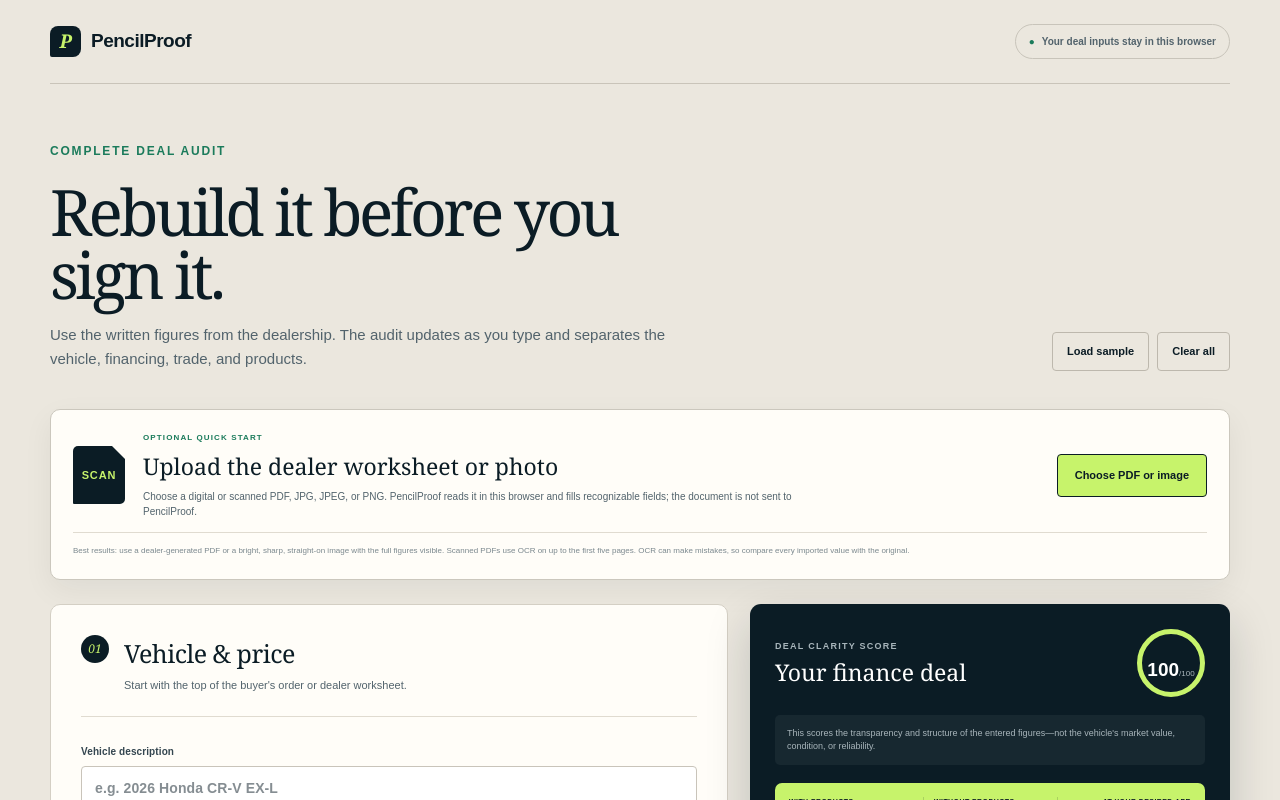
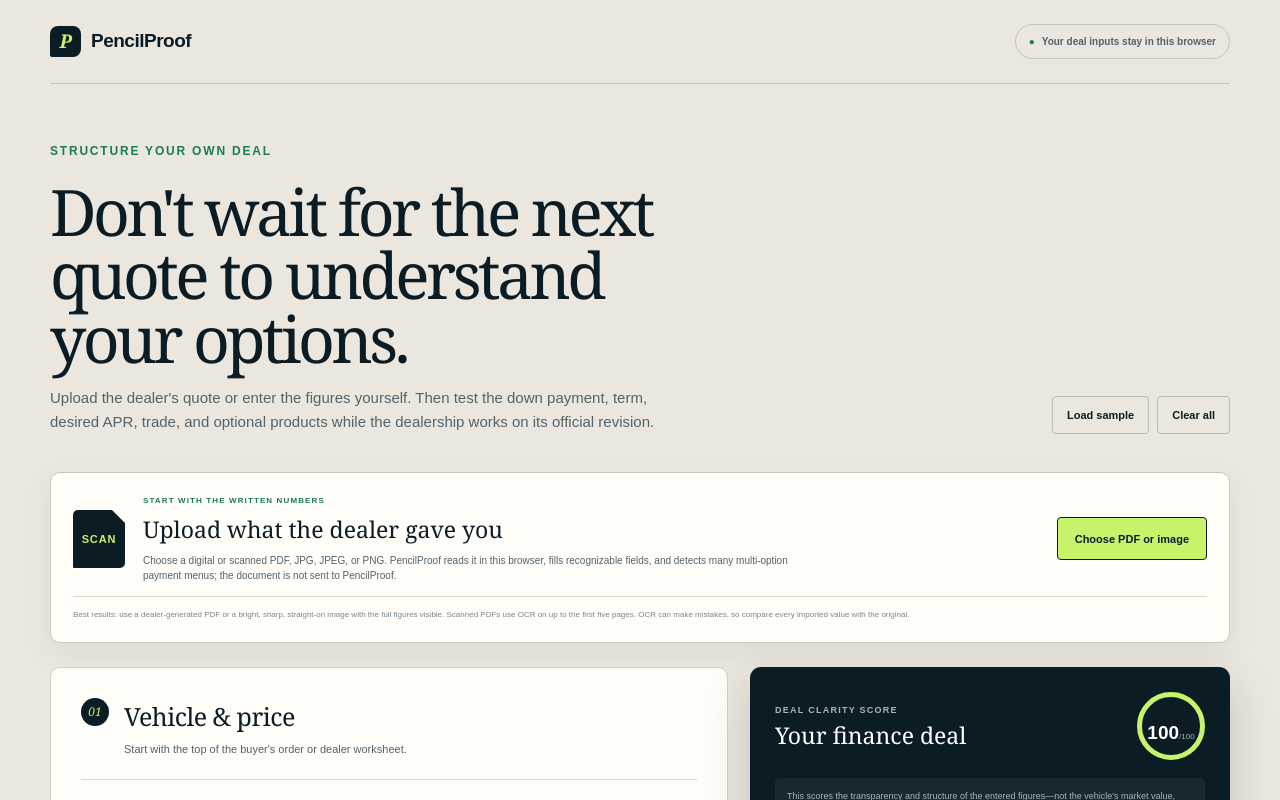
Before and after one commit to jpk0705/pencilproof, a Next.js app: page /analyze in a window 1280 px wide. Shown: the top 800 px of the page. Built offline with nearby package versions, Linux system fonts and the light colour scheme.

Commit message:
Align analyzer copy with deal structuring workflow

```diff
--- a/app/analyze/page.tsx
+++ b/app/analyze/page.tsx
@@ -435,9 +435,9 @@ export default function AnalyzePage() {
 
       <header className="analyzer-header shell">
         <div>
-          <p className="kicker">COMPLETE DEAL AUDIT</p>
-          <h1>Rebuild it before you sign it.</h1>
-          <p>Use the written figures from the dealership. The audit updates as you type and separates the vehicle, financing, trade, and products.</p>
+          <p className="kicker">STRUCTURE YOUR OWN DEAL</p>
+          <h1>Don&apos;t wait for the next quote to understand your options.</h1>
+          <p>Upload the dealer&apos;s quote or enter the figures yourself. Then test the down payment, term, desired APR, trade, and optional products while the dealership works on its official revision.</p>
         </div>
         <div className="analyzer-actions">
           <button type="button" onClick={() => { setDeal(sample); setOfferMatrix(null); setSelectedOfferId(""); setDealImport({ status: "idle", message: "", fields: [] }); }}>Load sample</button>
@@ -449,9 +449,9 @@ export default function AnalyzePage() {
         <div className="pdf-import-main">
           <div className="pdf-badge" aria-hidden="true">SCAN</div>
           <div>
-            <p className="pdf-kicker">OPTIONAL QUICK START</p>
-            <h2 id="pdf-import-title">Upload the dealer worksheet or photo</h2>
-            <p>Choose a digital or scanned PDF, JPG, JPEG, or PNG. PencilProof reads it in this browser and fills recognizable fields; the document is not sent to PencilProof.</p>
+            <p className="pdf-kicker">START WITH THE WRITTEN NUMBERS</p>
+            <h2 id="pdf-import-title">Upload what the dealer gave you</h2>
+            <p>Choose a digital or scanned PDF, JPG, JPEG, or PNG. PencilProof reads it in this browser, fills recognizable fields, and detects many multi-option payment menus; the document is not sent to PencilProof.</p>
           </div>
           <label className={`pdf-upload-button ${dealImport.status === "loading" ? "pdf-upload-loading" : ""}`}>
             <input type="file" accept="application/pdf,image/jpeg,image/png,.pdf,.jpg,.jpeg,.png" disabled={dealImport.status === "loading"} onChange={handleDealFileChange} />
@@ -597,7 +597,7 @@ export default function AnalyzePage() {
             </div>
 
             <div className="dealer-message">
-              <div><p>MESSAGE TO THE DEALER</p><button type="button" onClick={copyMessage}>{copied ? "Copied" : "Copy message"}</button></div>
+              <div><p>YOUR REQUEST TO THE DESK</p><button type="button" onClick={copyMessage}>{copied ? "Copied" : "Copy message"}</button></div>
               <pre>{message}</pre>
             </div>
             <button className="print-button" type="button" onClick={() => window.print()}>Print or save this Deal Audit</button>
```
